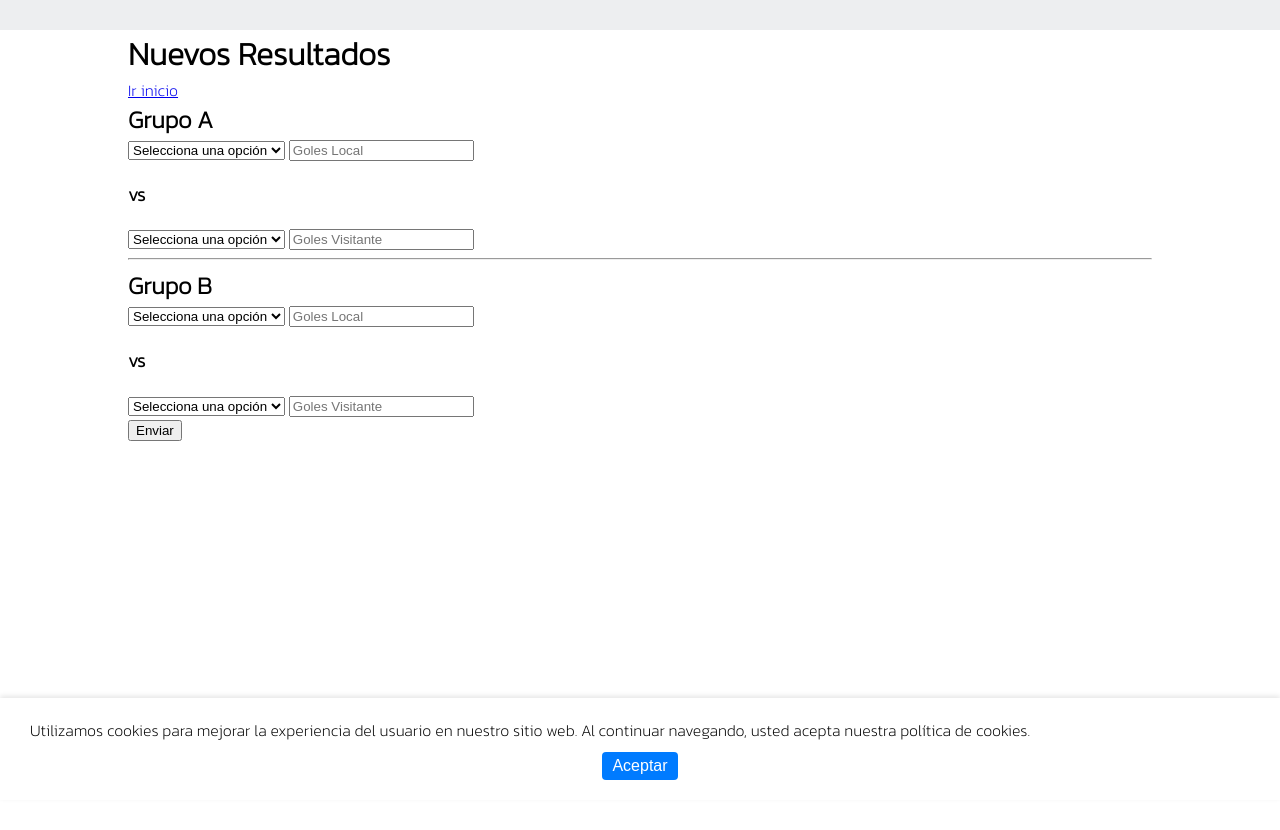
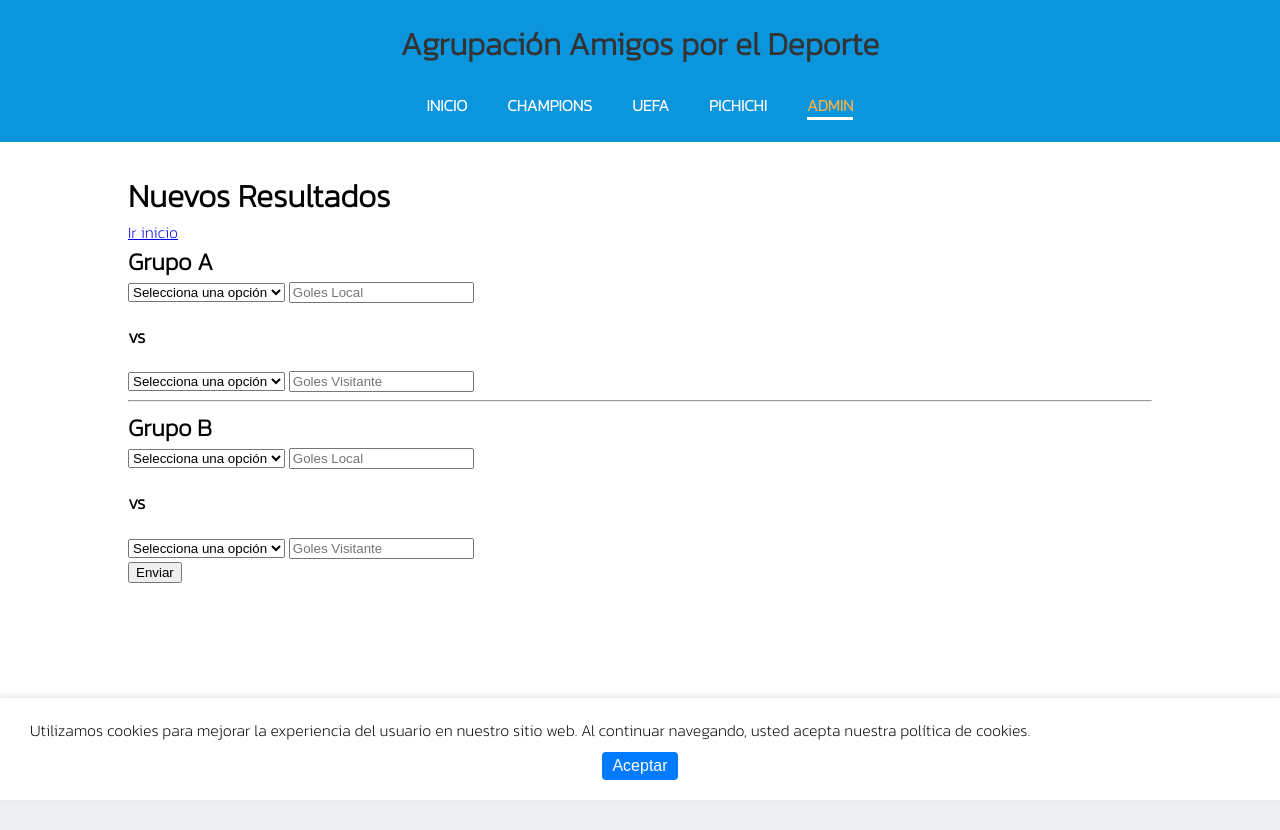
Before and after one commit to FabricioNarvaez/agruppaternain.github.io, a plain HTML site: page admin.html in a window 1280 px wide. After the commit the page ends 800 px from the top, so only its background shows below. Drawn offline with Linux system fonts and the light colour scheme; no server answers.

Commit message:
Added title on links

```diff
--- a/admin.html
+++ b/admin.html
@@ -14,6 +14,28 @@
 	<link href="https://fonts.googleapis.com/css2?family=Bebas+Neue&family=Kanit:wght@200&display=swap" rel="stylesheet">
 </head>
 <body>
+    <div class="header">
+		<div class="titles">
+			<h1>Agrupación Amigos por el Deporte</h1>
+		</div>
+		<div class="nav">
+			<div class="nav-item">
+				<a href="index.html" title="Página de inicio">INICIO</a>
+			</div>
+			<div class="nav-item">
+				<a href="champions.html" title="Página del grupo Champions">CHAMPIONS</a>
+			</div>
+			<div class="nav-item">
+				<a href="uefa.html" title="Página del grupo UEFA">UEFA</a>
+			</div>
+			<div class="nav-item">
+				<a href="scorer.html" title="Página de los goleadores del torneo">PICHICHI</a>
+			</div>
+			<div class="nav-item active">
+				<a class="admin" href="login.html" title="Página de administrador">ADMIN</a>
+			</div>
+		</div>
+	</div>
     <div class="container container-index">
         <h1>Nuevos Resultados</h1>
         <div class="buttons">
```
Also changed, not shown: champions.html (+5 -5 lines), index.html (+5 -5 lines), login.html (+5 -5 lines), uefa.html (+5 -5 lines).
